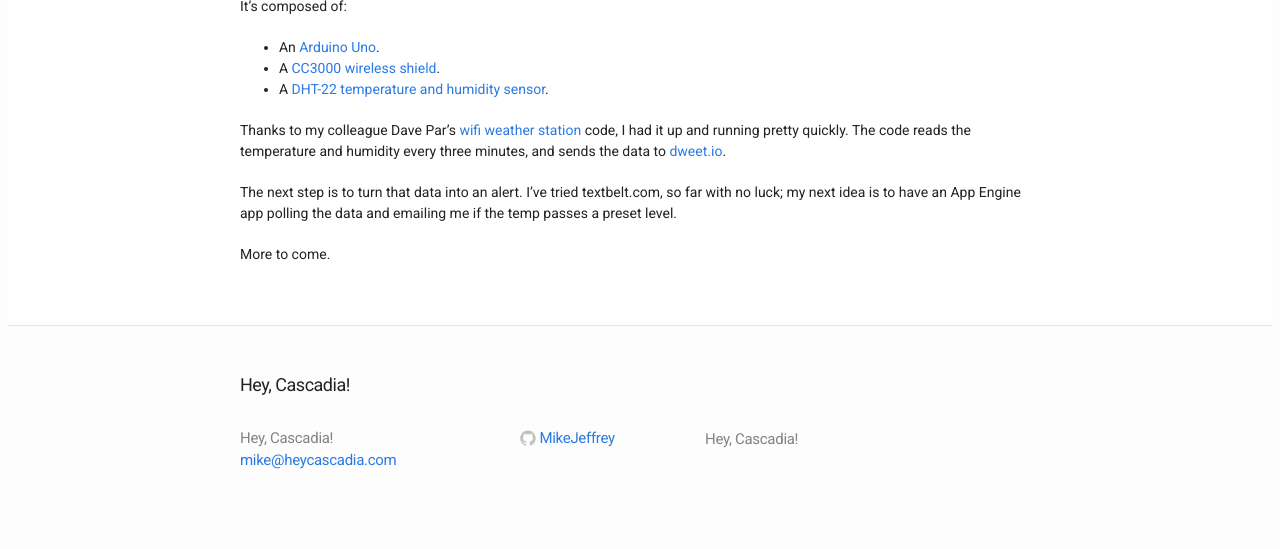
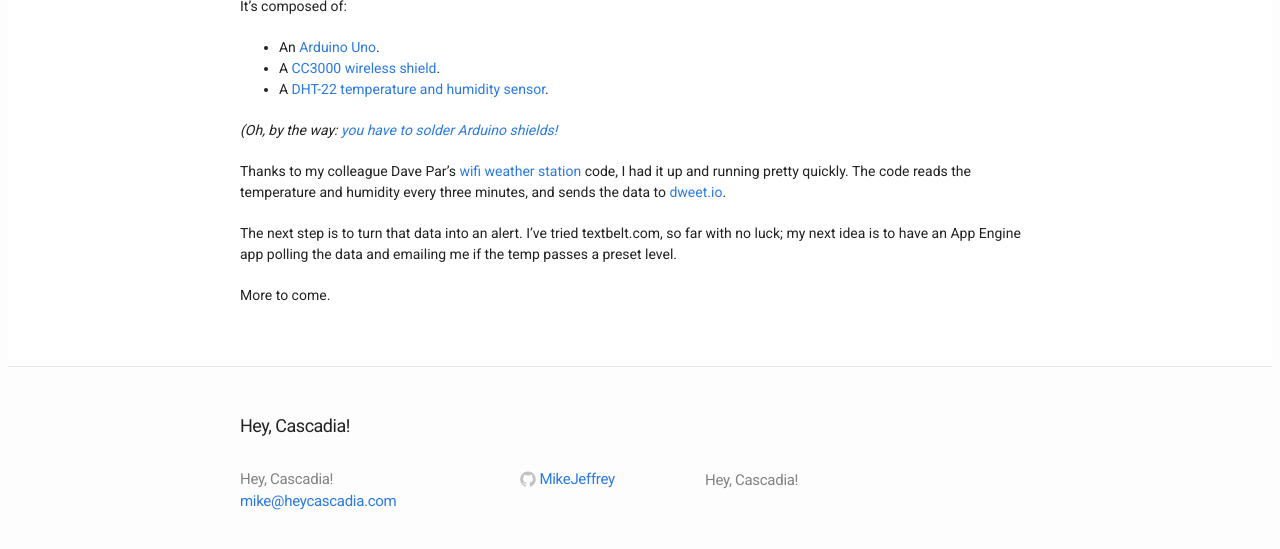
Before and after one commit to MikeJeffrey/heycascadia, a Jekyll site: the page built from _posts/2014-08-08-arduino-wireless-freezer-alarm.md, in a window 1280 px wide and 900 px high, scrolled down 574 px, cut to the strip 328-877 px from the top of the window. Built offline with Jekyll 4.4.1, drawn with Linux system fonts in a browser that asks for light colours.

Commit message:
Update 2014-08-08-arduino-wireless-freezer-alarm.md

```diff
--- a/_posts/2014-08-08-arduino-wireless-freezer-alarm.md
+++ b/_posts/2014-08-08-arduino-wireless-freezer-alarm.md
@@ -23,6 +23,8 @@
 * A [CC3000 wireless shield](http://www.amazon.com/gp/product/B00J2QA9FE/ref=as_li_tl?ie=UTF8&camp=1789&creative=390957&creativeASIN=B00J2QA9FE&linkCode=as2&tag=camperizecom-20&linkId=QXHSANCOQFYV3OO7).
 * A [DHT-22 temperature and humidity sensor](http://www.amazon.com/s/?_encoding=UTF8&camp=1789&creative=390957&field-keywords=dht-22&linkCode=ur2&rh=i%3Aaps%2Ck%3Adht-22&sprefix=dht-2%2Caps&tag=camperizecom-20&url=search-alias%3Daps&linkId=K6KTTIZADGHF3SAQ).
 
+*(Oh, by the way: [you have to solder Arduino shields!](/2014-08-08-you-have-to-solder-arduino-shields.md)*
+
 Thanks to my colleague Dave Par's [wifi weather station](https://github.com/Davepar/wifi-weather-station)
 code, I had it up and running pretty quickly. The code reads the temperature and humidity every three
 minutes, and sends the data to [dweet.io](http://dweet.io).
```
